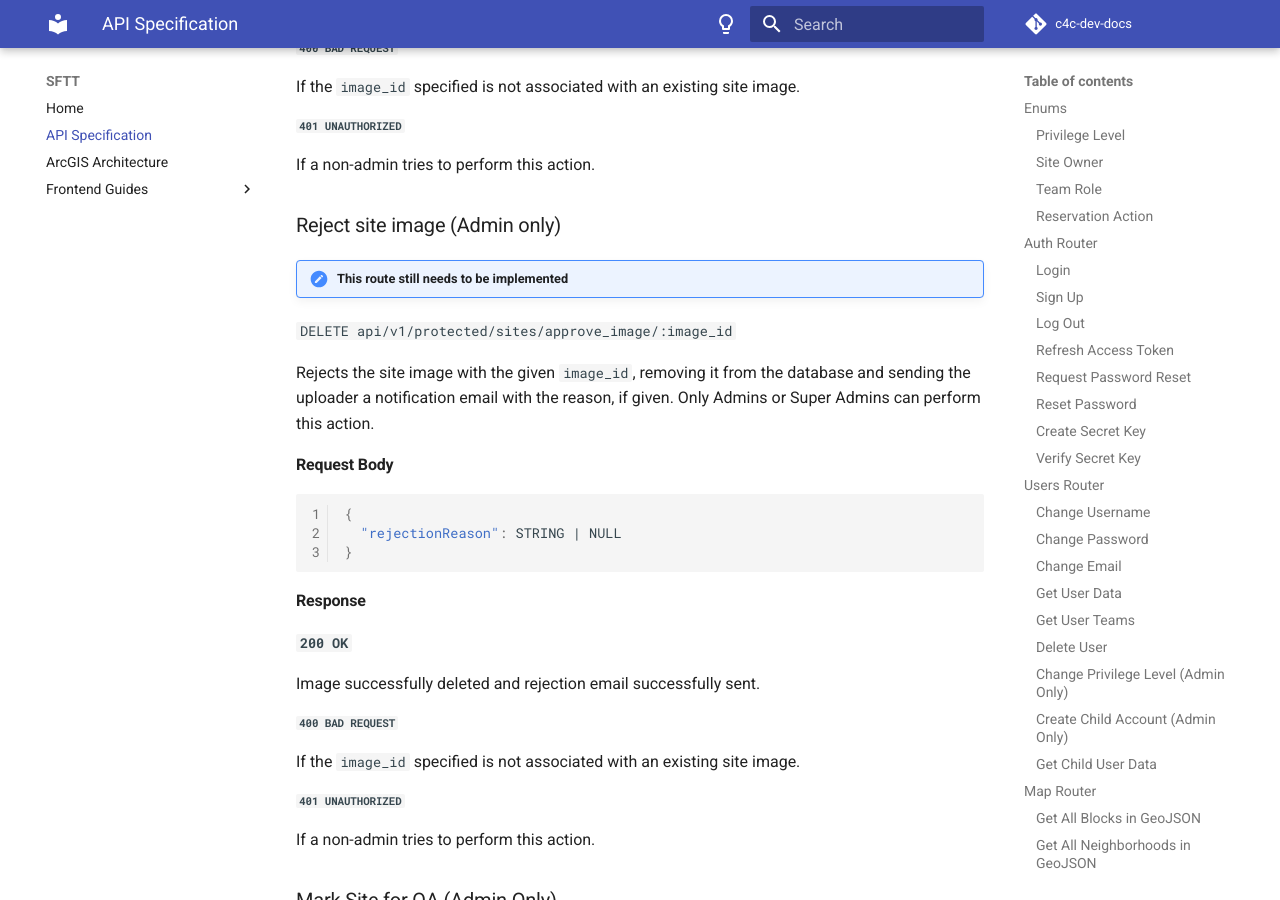
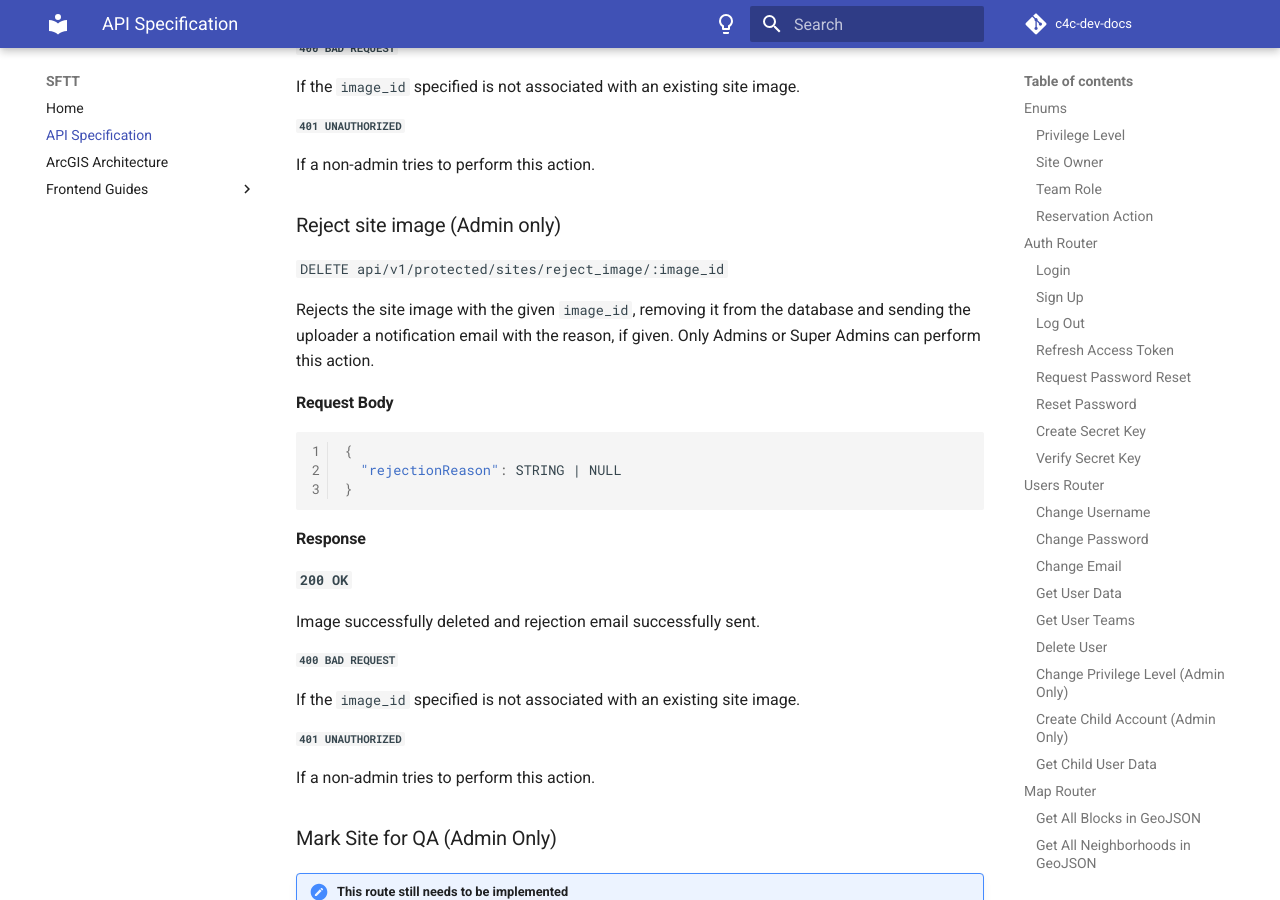
Before and after one commit to Code-4-Community/c4c-dev-docs, an MkDocs documentation site: the page built from docs/sftt/sftt-api-spec.md, in a window 1280 px wide and 900 px high, scrolled down 35099 px. Built offline with MkDocs 1.6.1 and Material for MkDocs 9.7.7, drawn with Linux system fonts in a browser that asks for light colours; comment, search, counter and statistics services are not loaded.

Commit message:
update delet site route

```diff
--- a/docs/sftt/sftt-api-spec.md
+++ b/docs/sftt/sftt-api-spec.md
@@ -1626,9 +1626,7 @@ If a non-admin tries to perform this action.
 
 ### Reject site image (Admin only)
 
-!!! missing "This route still needs to be implemented"
-
-`DELETE api/v1/protected/sites/approve_image/:image_id`
+`DELETE api/v1/protected/sites/reject_image/:image_id`
 
 Rejects the site image with the given `image_id`, removing it from the database and sending the uploader a notification email with the reason, if given. Only Admins or Super Admins can perform this action.
 
```
